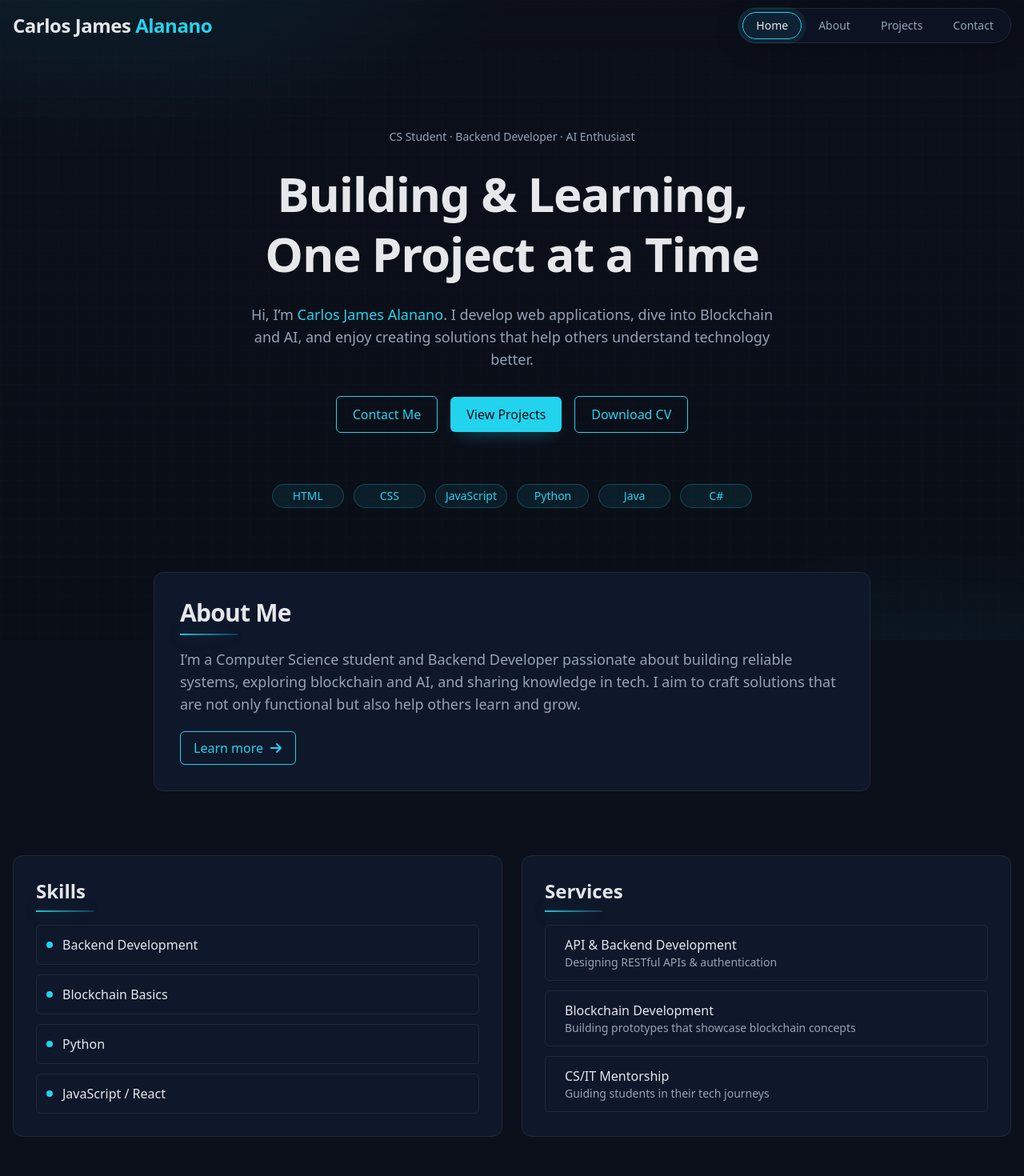
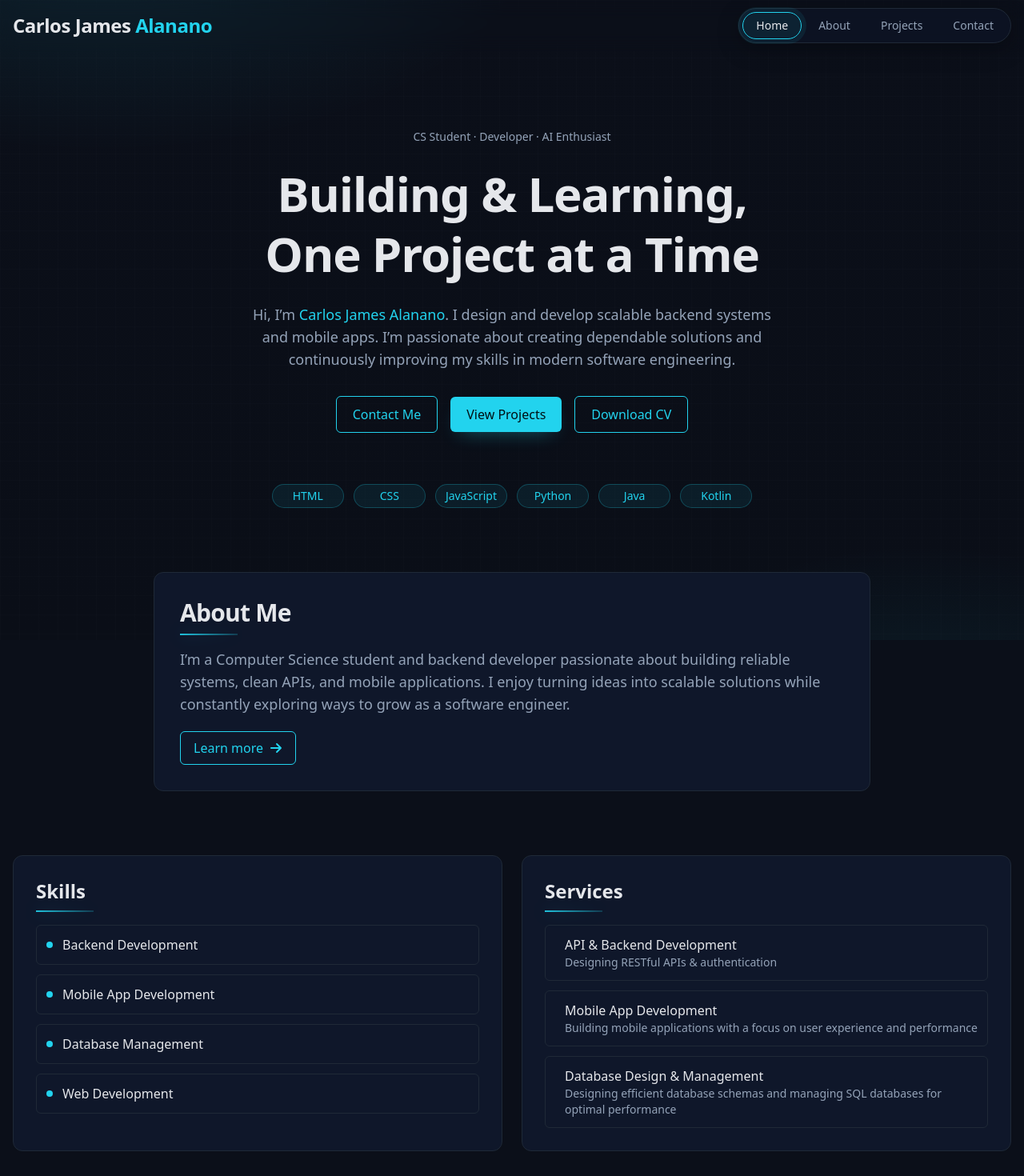
Before and after one commit to cjalanano-dev/portfolio, a React (Vite) app: page / in a window 1280 px wide. Shown: the top 1470 px of the page at 80% size. Built offline with nearby package versions, Linux system fonts and the light colour scheme; a small style sheet from the web is missing.

Commit message:
changes made on the contents of home and about

```diff
--- a/src/pages/About.jsx
+++ b/src/pages/About.jsx
@@ -90,8 +90,8 @@ const About = () => {
                                             <div className="mt-1 text-xl" style={{ color: 'var(--accent)' }}><FaWandMagicSparkles /></div>
                                             <div>
                                                 <h3 className="text-2xl sm:text-3xl font-semibold tracking-tight accent-underline" style={{ color: 'var(--text)' }}>Introduction</h3>
-                                                <p className="mt-3 sm:mt-4 text-base sm:text-lg" style={{ color: 'var(--muted)' }}>
-                                                    I’m Carlos James Alanano, a Computer Science student and backend developer passionate about building reliable, scalable systems. I specialize in backend and API development while exploring emerging technologies like blockchain and AI. Beyond coding, I’m driven by a passion for teaching, mentorship, and sharing knowledge with others. My long-term goal is to become a CS/IT professor, bridging the gap between theory and practical application.
+                                                <p className="mt-3 text-justify sm:mt-4 text-base sm:text-lg" style={{ color: 'var(--muted)' }}>
+                                                    I’m Carlos James Alanano, a Computer Science student and backend developer focused on building scalable systems and mobile applications. My work includes clean API design, backend architecture, and developing Android apps with Java and Kotlin. I’m passionate about creating dependable, user-friendly solutions and learning modern practices in software engineering. My goal is to grow as a software engineer while continuously building impactful projects.
                                                 </p>
                                                 <div className="mt-5 flex flex-wrap justify-start gap-3">
                                                     <Link to="/projects" className="px-4 py-2 rounded-md inline-flex items-center gap-2" style={{ background: 'var(--accent)', color: '#001015' }}>
@@ -147,13 +147,13 @@ const About = () => {
                         <div className="grid gap-4 sm:gap-5 md:grid-cols-2">
                             {[
                                 "Backend Development",
-                                "CRUD Systems",
+                                "Mobile App Development",
                                 "Python",
                                 "JavaScript / React",
-                                "SQL / MySQL",
-                                "Git / GitHub",
-                                "HTML / CSS",
-                                "Blockchain Basics",
+                                "Database Management",
+                                "Version Control (Git)",
+                                "Web Development",
+                                "Java / Kotlin",
                             ].map((s) => (
                                 <div key={s} className="p-4 sm:p-5 card-elevate flex items-center gap-3" style={cardStyle}>
                                     <span style={{ width: 8, height: 8, borderRadius: 9999, background: "var(--accent)" }} />
@@ -229,8 +229,8 @@ const About = () => {
                         <div className="grid gap-4 sm:gap-5 md:grid-cols-2 lg:grid-cols-3">
                             {[
                                 { title: "API & Backend Development", desc: "Designing RESTful APIs, authentication, and scalable services with Node.js/Laravel." },
-                                { title: "Blockchain Development", desc: "Building prototypes that showcase blockchain concepts like voting systems, bridging backend engineering with Web3." },
-                                { title: "CS/IT Mentorship", desc: "Teaching programming fundamentals, backend development, and modern tech concepts—helping students and peers grow their skills."},
+                                { title: "Mobile App Development", desc: "Building mobile applications with a focus on user experience and performance using Java/Kotlin." },
+                                { title: "Database Design & Management", desc: "Designing efficient database schemas and managing SQL databases for optimal performance." },
                             ].map((s) => (
                                 <div key={s.title} className="p-4 sm:p-5 flex items-start gap-3 card-elevate" style={cardStyle}>
                                     <div style={{ color: "var(--accent)", fontSize: 20 }}>{s.icon}</div>
--- a/src/pages/Home.jsx
+++ b/src/pages/Home.jsx
@@ -15,13 +15,13 @@ const Home = () => {
         {/* Hero */}
         <div className="flex flex-col items-center text-center gap-5 sm:gap-6">
           <span className="text-xs sm:text-sm" style={{ color: "var(--muted)" }}>
-            CS Student · Backend Developer · AI Enthusiast
+            CS Student · Developer · AI Enthusiast
           </span>
           <h2 className="text-3xl sm:text-5xl md:text-6xl font-extrabold tracking-tight tracking-tight-lg tracking-tighter-xl leading-tight" style={{ color: "var(--text)" }}>
             Building & Learning, <br /> One Project at a Time
           </h2>
           <p className="max-w-2xl text-base sm:text-lg" style={{ color: "var(--muted)" }}>
-            Hi, I’m <span style={{ color: "var(--accent)" }}>Carlos James Alanano</span>. I develop web applications, dive into Blockchain <br />and AI, and enjoy creating solutions that help others understand technology better.
+            Hi, I’m <span style={{ color: "var(--accent)" }}>Carlos James Alanano</span>. I design and develop scalable backend systems and mobile apps. I’m passionate about creating dependable solutions and continuously improving my skills in modern software engineering.
           </p>
           <div className="flex flex-wrap items-center justify-center gap-3 sm:gap-4 pt-1 sm:pt-2">
             <Link
@@ -75,7 +75,7 @@ const Home = () => {
             </a>
           </div>
           <div className="mt-8 sm:mt-10 grid grid-cols-2 sm:grid-cols-3 md:grid-cols-6 gap-2.5 sm:gap-3">
-            {["HTML", "CSS", "JavaScript", "Python", "Java", "C#"].map((s) => (
+            {["HTML", "CSS", "JavaScript", "Python", "Java", "Kotlin"].map((s) => (
               <span
                 key={s}
                 className="px-2.5 sm:px-3 py-1 rounded-full text-xs sm:text-sm"
@@ -97,7 +97,7 @@ const Home = () => {
             <div className="p-5 sm:p-6 md:p-8">
               <h3 className="text-2xl sm:text-3xl font-semibold tracking-tight accent-underline" style={{ color: "var(--text)" }}>About Me</h3>
               <p className="mt-3 sm:mt-4 text-base sm:text-lg" style={{ color: "var(--muted)" }}>
-                I’m a Computer Science student and Backend Developer passionate about building reliable systems, exploring blockchain and AI, and sharing knowledge in tech. I aim to craft solutions that are not only functional but also help others learn and grow.
+                I’m a Computer Science student and backend developer passionate about building reliable systems, clean APIs, and mobile applications. I enjoy turning ideas into scalable solutions while constantly exploring ways to grow as a software engineer.
               </p>
               <div className="mt-5">
                 <Link to="/about#intro" className="inline-flex items-center gap-2 px-4 py-2 rounded-md border card-elevate" style={{ borderColor: "var(--accent)", color: "var(--accent)" }}>
@@ -116,7 +116,7 @@ const Home = () => {
               <div className="p-5 sm:p-6 md:p-7">
                 <h3 className="text-xl sm:text-2xl font-semibold accent-underline" style={{ color: "var(--text)" }}>Skills</h3>
                 <div className="mt-4 grid gap-3">
-                  {["Backend Development", "Blockchain Basics", "Python", "JavaScript / React"].map((s) => (
+                  {["Backend Development", "Mobile App Development", "Database Management", "Web Development"].map((s) => (
                     <div key={s} className="flex items-center gap-3 p-3 rounded-md border" style={{ borderColor: "var(--border)" }}>
                       <span style={{ width: 8, height: 8, borderRadius: 9999, background: "var(--accent)" }} />
                       <div className="font-medium" style={{ color: "var(--text)" }}>{s}</div>
@@ -132,8 +132,8 @@ const Home = () => {
                 <div className="mt-4 grid gap-3">
                   {[
                     { title: "API & Backend Development", desc: "Designing RESTful APIs & authentication" },
-                    { title: "Blockchain Development", desc: "Building prototypes that showcase blockchain concepts" },
-                    { title: "CS/IT Mentorship", desc: "Guiding students in their tech journeys" },
+                    { title: "Mobile App Development", desc: "Building mobile applications with a focus on user experience and performance" },
+                    { title: "Database Design & Management", desc: "Designing efficient database schemas and managing SQL databases for optimal performance" },
                   ].map((s) => (
                     <div key={s.title} className="flex items-start gap-3 p-3 rounded-md border" style={{ borderColor: "var(--border)" }}>
                       <div style={{ color: "var(--accent)" }}>{s.icon}</div>
```
